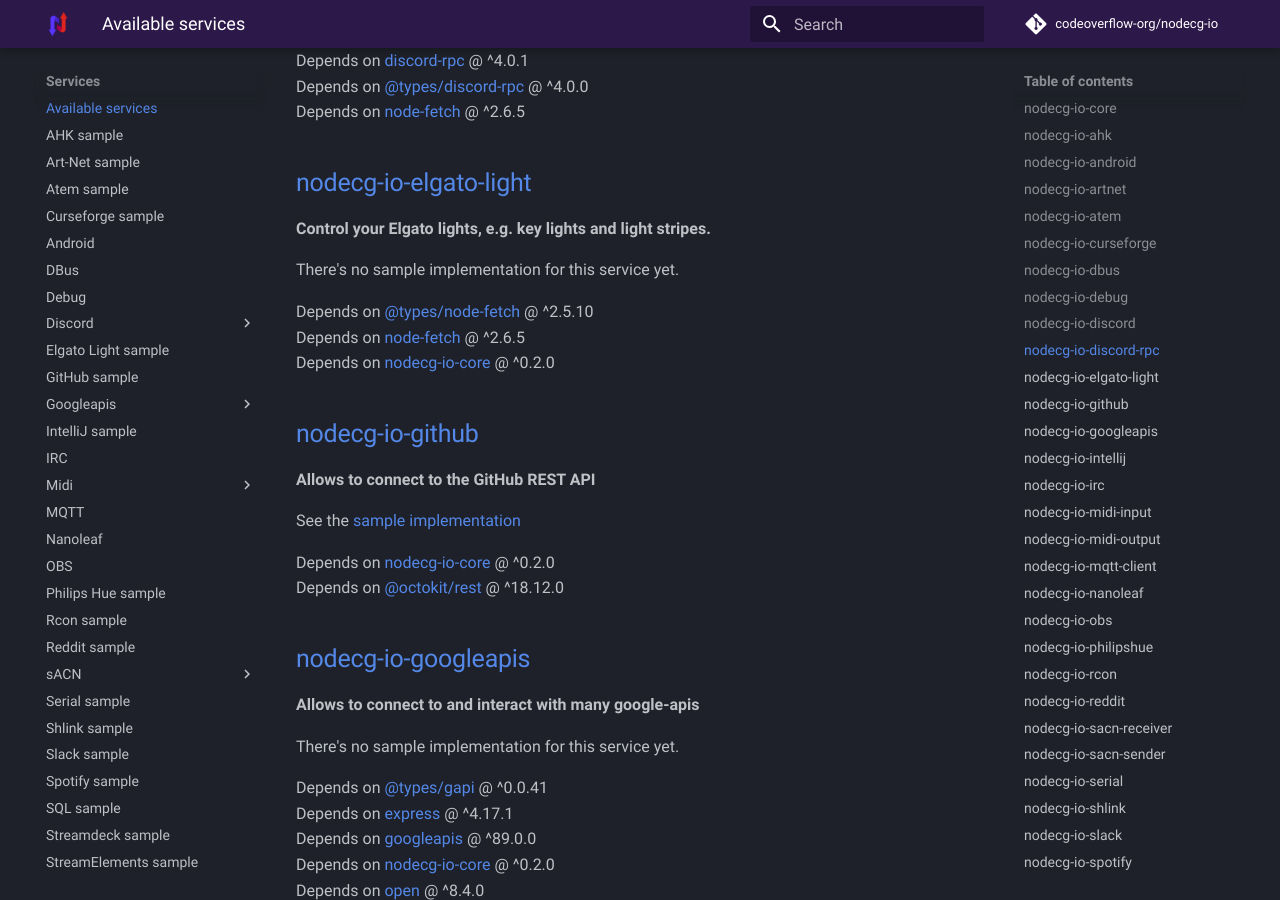
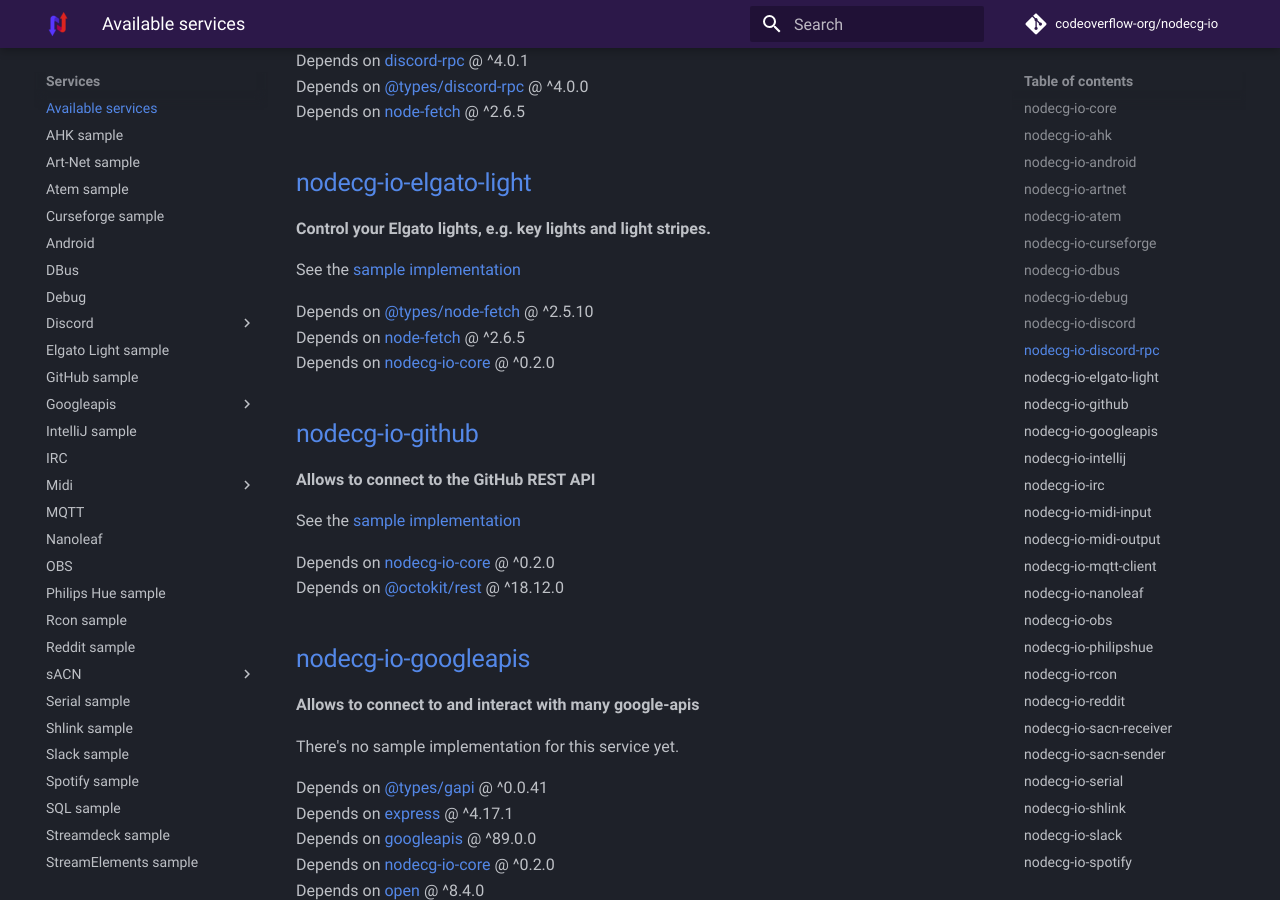
Before and after one commit to codeoverflow-org/nodecg-io-docs, an MkDocs documentation site: the page built from docs/services.md, in a window 1280 px wide and 900 px high, scrolled down 2403 px. Built offline with MkDocs 1.6.1 and Material for MkDocs 9.7.7, drawn with Linux system fonts in a browser that asks for light colours; comment, search, counter and statistics services are not loaded; the version menu is left out.

Commit message:
Update generated documentation (codeoverflow-org/nodecg-io@a55ef039733e33892689d7670b33f7b32c3c35af)

```diff
--- a/docs/services.md
+++ b/docs/services.md
@@ -97,7 +97,7 @@
 
 **Control your Elgato lights, e.g. key lights and light stripes.**
 
-There's no sample implementation for this service yet.
+See the [sample implementation](samples/elgato-light.md)
 
 Depends on [@types/node-fetch](https://www.npmjs.com/package/@types/node-fetch) @ ^2.5.10 <br>
 Depends on [node-fetch](https://www.npmjs.com/package/node-fetch) @ ^2.6.5 <br>
```
Also changed, not shown: other parts of docs/services.md (+1 -1 lines).
